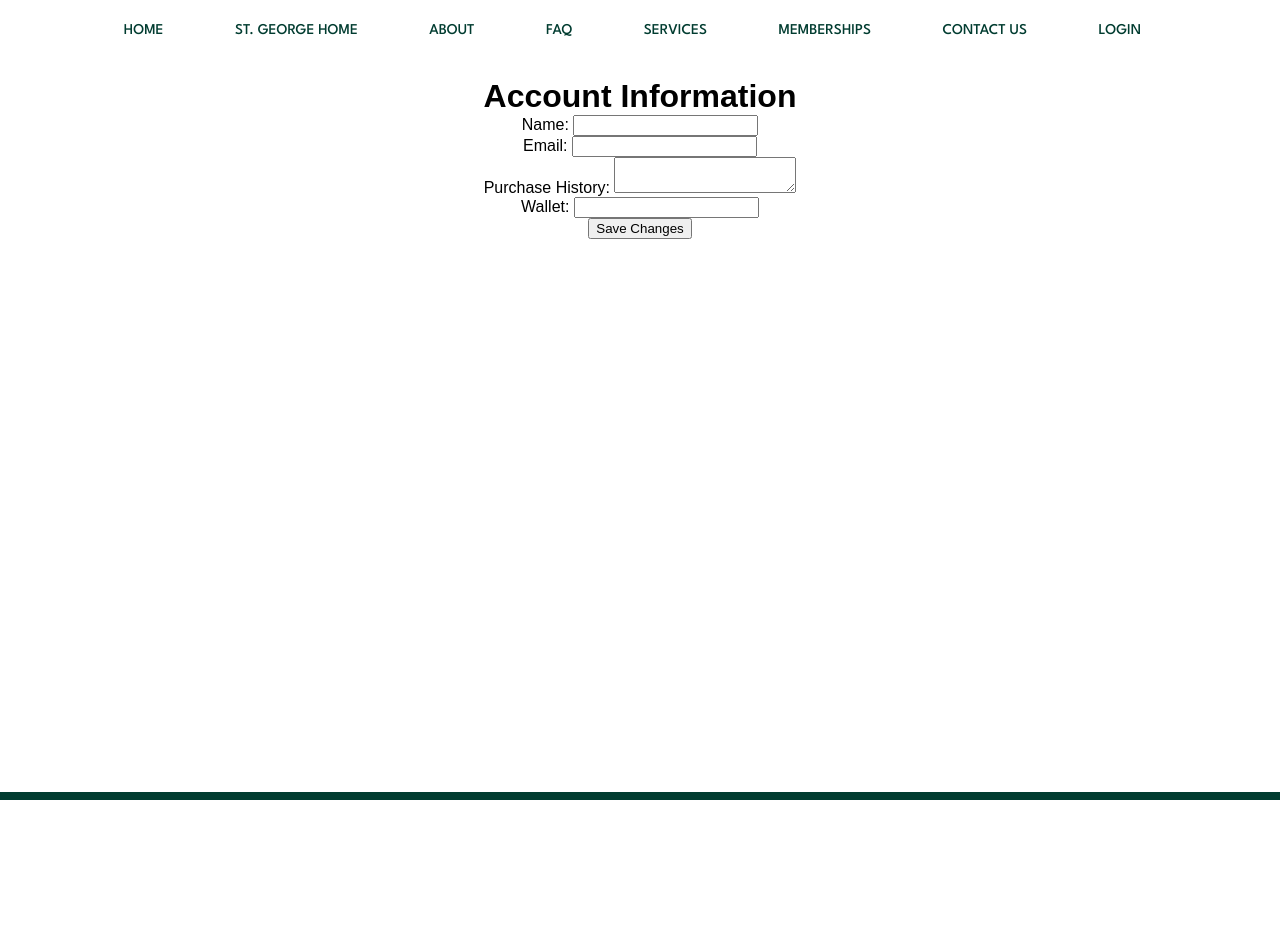
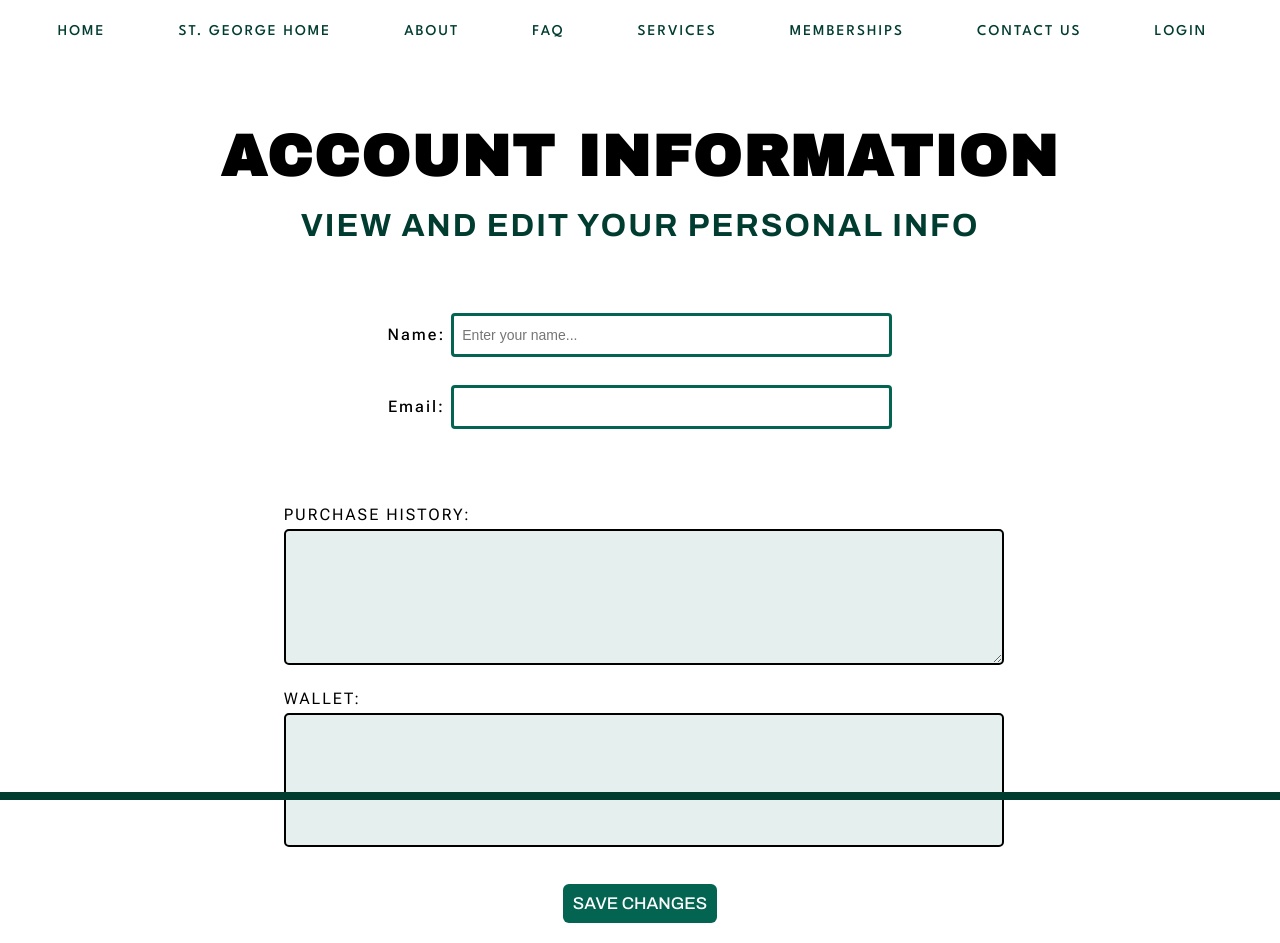
Before and after one commit to cmpt375-2024spring/client-project-beauty-and-bush, a Django app: template BeautyAndBush/webapp/templates/webapp/my_account.html in a window 1280 px wide. Before the commit the page ends 800 px from the top, so only its background shows below. Run offline with Django 3.2, Linux system fonts and the light colour scheme; the template is opened without the code that fills it, so the values that code supplies are empty; some libraries are stand-ins or nearby versions.

Commit message:
my account changes

```diff
--- /dev/null
+++ b/BeautyAndBush/webapp/static/webapp/account_style.css
@@ -0,0 +1,75 @@
+body {
+    padding: 0;
+    margin: 0;
+    font-family: "Roboto Flex", sans-serif;
+    letter-spacing: 2px;
+}
+
+h1{
+    margin-top: 0.8em;
+}
+
+h3 {
+    text-transform: uppercase;
+    margin: 20px auto 70px;
+}
+
+.account-info {
+    margin: 3em 0;
+}
+
+.account-info input {
+    height: 4vh;
+    border: 3px solid #026451;
+    padding: 3px 8px;
+    font-size: 14px;
+    width: 50%;
+    margin-bottom: 2em;
+    border-radius: 4px;
+}
+
+.account-info label {
+    font-weight: 500;
+}
+
+.extra-info {
+    width: 85%;
+    margin: auto;
+}
+
+button {
+    background-color: #026451;
+    padding: 10px;
+    border: none;
+    color: white;
+    border-radius: 6px;
+    font-family: "Archivo", sans-serif;
+    font-weight: 500;
+    margin-top: 1em;
+    font-size: 17px;
+}
+
+button:hover {
+    cursor: pointer;
+}
+
+.extra-info input,
+.extra-info textarea {
+    width: 100%;
+    background-color: rgba(2, 100, 81, 0.1);
+    height: 16vh;
+    border: 2px solid black;
+    border-radius: 5px;
+    margin-bottom: 20px;
+}
+
+.extra-info label {
+    display: block;
+    margin-bottom: 5px;
+    text-align: left;
+    text-transform: uppercase;
+}
+
+form {
+    width: 100%;
+}
--- a/BeautyAndBush/webapp/static/webapp/login.css
+++ b/BeautyAndBush/webapp/static/webapp/login.css
@@ -7,12 +7,11 @@ h1 {
     text-align: center;
     font-family: "Archivo Black", sans-serif;
     letter-spacing: 2px;
-    margin-top: 2em;
-    font-size: 45px;
+    margin-top: 1.5em;
 }
 
 .login-body {
-    margin: 12vh auto; /* Adjust as needed */
+    margin: 10vh auto; /* Adjust as needed */
     display: flex;
     justify-content: center;
     flex-wrap: wrap;
--- a/BeautyAndBush/webapp/static/webapp/style.css
+++ b/BeautyAndBush/webapp/static/webapp/style.css
@@ -77,6 +77,10 @@ h1, h2, h3, p {
     margin: 0;
     padding: 0;
     font-family: "Archivo Black", sans-serif;
+}
+
+h1{
+    font-size: 58px;
 }
 
 .container {
--- a/BeautyAndBush/webapp/templates/webapp/my_account.html
+++ b/BeautyAndBush/webapp/templates/webapp/my_account.html
@@ -6,10 +6,15 @@
     <title>Account Information</title>
     {% load static %}
     <link rel="stylesheet" href="{% static 'webapp/style.css' %}">
+    <link rel="stylesheet" href="{% static 'webapp/account_style.css' %}">
 
+    <!-- This is the font import -->
     <link rel="preconnect" href="https://fonts.googleapis.com">
     <link rel="preconnect" href="https://fonts.gstatic.com" crossorigin>
     <link href="https://fonts.googleapis.com/css2?family=League+Spartan:wght@100..900&display=swap" rel="stylesheet">
+    <link href="https://fonts.googleapis.com/css2?family=Archivo+Black&family=Archivo:ital,wght@0,100..900;1,100..900&family=Roboto+Flex:opsz,wght@8..144,100..1000&display=swap" rel="stylesheet">
+    <!-- This is the kit for importing icons -->
+    <script src="https://kit.fontawesome.com/ad9fa19830.js" crossorigin="anonymous"></script>
 </head>
 <body>
 
@@ -24,21 +29,29 @@
             <li><a href="{% url 'contact_us' %}">CONTACT US</a></li>
             <li><a href="{% url 'login' %}">LOGIN</a></li>
         </ul>
+        <div class="menu-toggle">
+            <i class="fas fa-bars"></i>
+        </div>
     </nav>
 
      <div class="container">
-        <h1 class="giant-title">Account Information</h1>
+         <h1>ACCOUNT INFORMATION</h1>
+         <h3>View and Edit your personal info</h3>
          <form method="post">
              {% csrf_token %}
+             <div class="account-info">
                  <label for="name">Name:</label>
-        <input type="text" id="name" name="name" value="{{ account.name }}"><br>
+                 <input type="text" id="name" name="name" value="{{ account.name }}" placeholder="Enter your name..."><br>
                  <label for="email">Email:</label>
-        <input type="email" id="email" name="email" value="{{ account.email }}"><br>
+                 <input type="email" id="email" name="email" value="{{ user_email }}"><br>
+             </div>
+             <div class="extra-info">
                  <label for="purchase_history">Purchase History:</label>
                  <textarea id="purchase_history" name="purchase_history">{{ account.purchase_history }}</textarea><br>
                  <label for="wallet">Wallet:</label>
                  <input type="text" id="wallet" name="wallet" value="{{ account.wallet }}"><br>
-        <button type="submit">Save Changes</button>
+             </div>
+             <button type="submit">SAVE CHANGES</button>
         </form>
     </div>
 
```
Also changed, not shown: BeautyAndBush/webapp/views.py (+18 -15 lines). Lines whose indentation alone changed are shown as unchanged.
